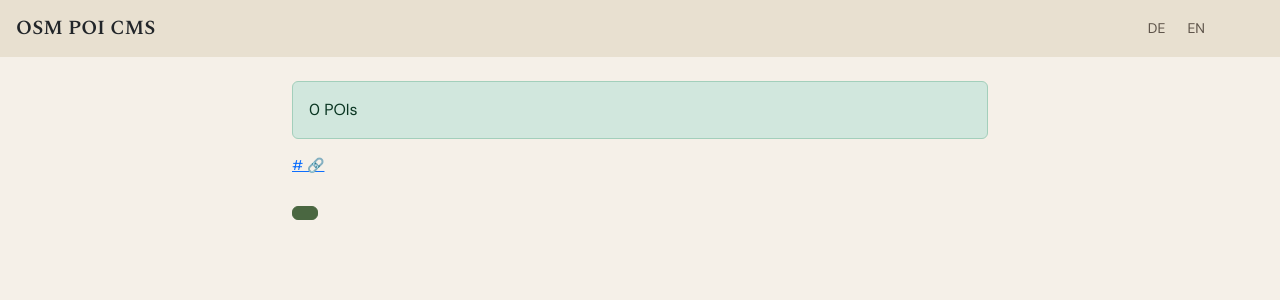
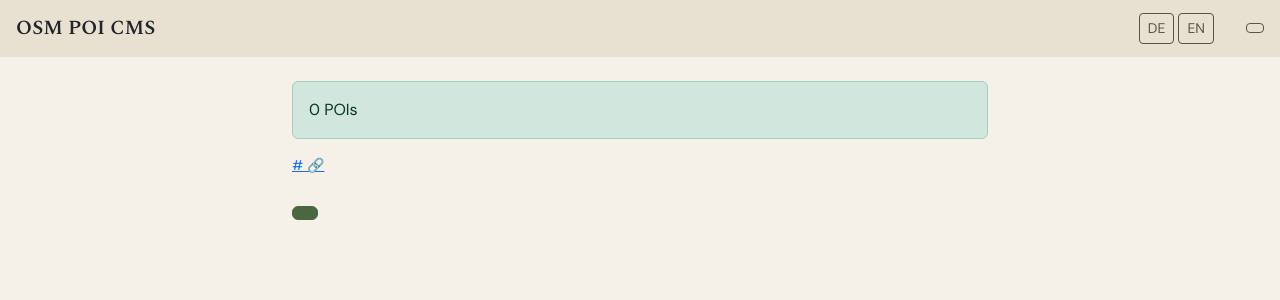
Before and after one commit to antonpirker/osmpoicms, a FastAPI app: template src/osmpoicms/templates/poi_success.html in a window 1280 px wide. Shown: the top 300 px of the page. Run offline with FastAPI, Linux system fonts and the light colour scheme; the template is opened without the code that fills it, so the values that code supplies are empty; parts of the project's set-up code (start-up, migrations or seed data) failed here and were passed over.

Commit message:
Fix outline-secondary button border visibility
Border was same color as navbar background — now uses text-muted color.

Co-Authored-By: Claude Sonnet 4.6 <noreply@anthropic.com>

```diff
--- a/src/osmpoicms/static/theme.css
+++ b/src/osmpoicms/static/theme.css
@@ -53,10 +53,10 @@ h1, h2, h3, h4, h5, h6, .navbar-brand {
 /* Secondary outline button */
 .btn-outline-secondary {
   --bs-btn-color:              #5C5248;
-  --bs-btn-border-color:       #E8E0D0;
+  --bs-btn-border-color:       #5C5248;
   --bs-btn-hover-bg:           #E8E0D0;
   --bs-btn-hover-color:        #2C2820;
-  --bs-btn-hover-border-color: #E8E0D0;
+  --bs-btn-hover-border-color: #5C5248;
   --bs-btn-active-bg:          #E8F0E4;
   --bs-btn-active-color:       #4A6741;
 }
```
